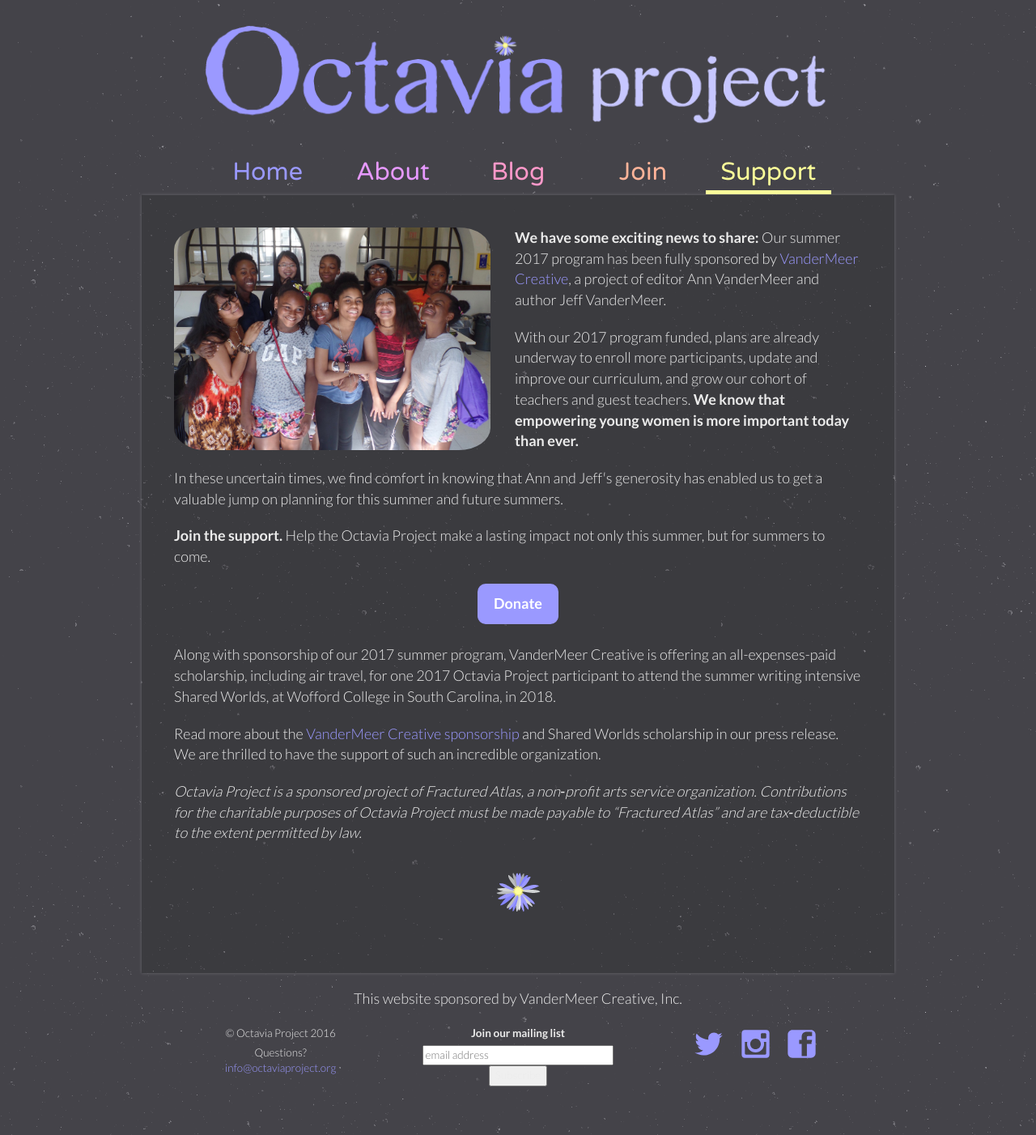
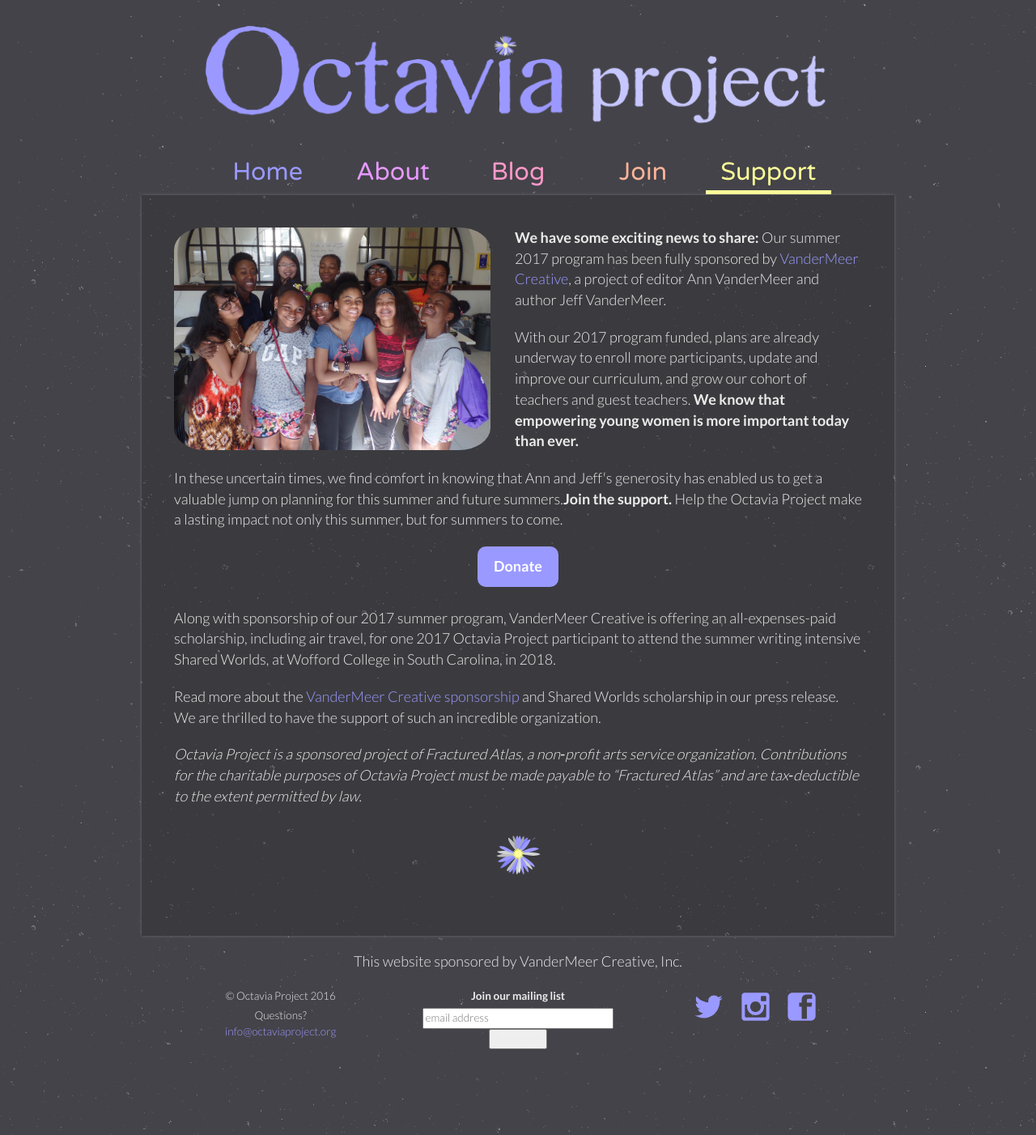
Before and after one commit to OctaviaProject/octaviaproject.github.io, a Jekyll site: the page built from support.html, in a window 1280 px wide. Shown: the whole page at 81% size. Built offline with Jekyll 4.4.1, drawn with Linux system fonts in a browser that asks for light colours; comment, search, counter and statistics services are not loaded.

Commit message:
paragraph change

```diff
--- a/support.html
+++ b/support.html
@@ -15,10 +15,9 @@
             empowering young women is more important today than ever.</b>
 
     <p>In these uncertain times, we find comfort in knowing that Ann and Jeff's generosity has enabled
-            us to get a valuable jump on planning for this summer and future summers.</p>
-
-    <p><b>Join the support.</b> Help the Octavia Project make a lasting impact not only this summer, but
-        for summers to come.</p>
+       us to get a valuable jump on planning for this summer and future summers.<b>Join the support.</b>
+       Help the Octavia Project make a lasting impact not only this summer, but
+       for summers to come.</p>
 
 <div align="center">
     <a href="https://www.fracturedatlas.org/site/fiscal/profile?id=14155">
```
